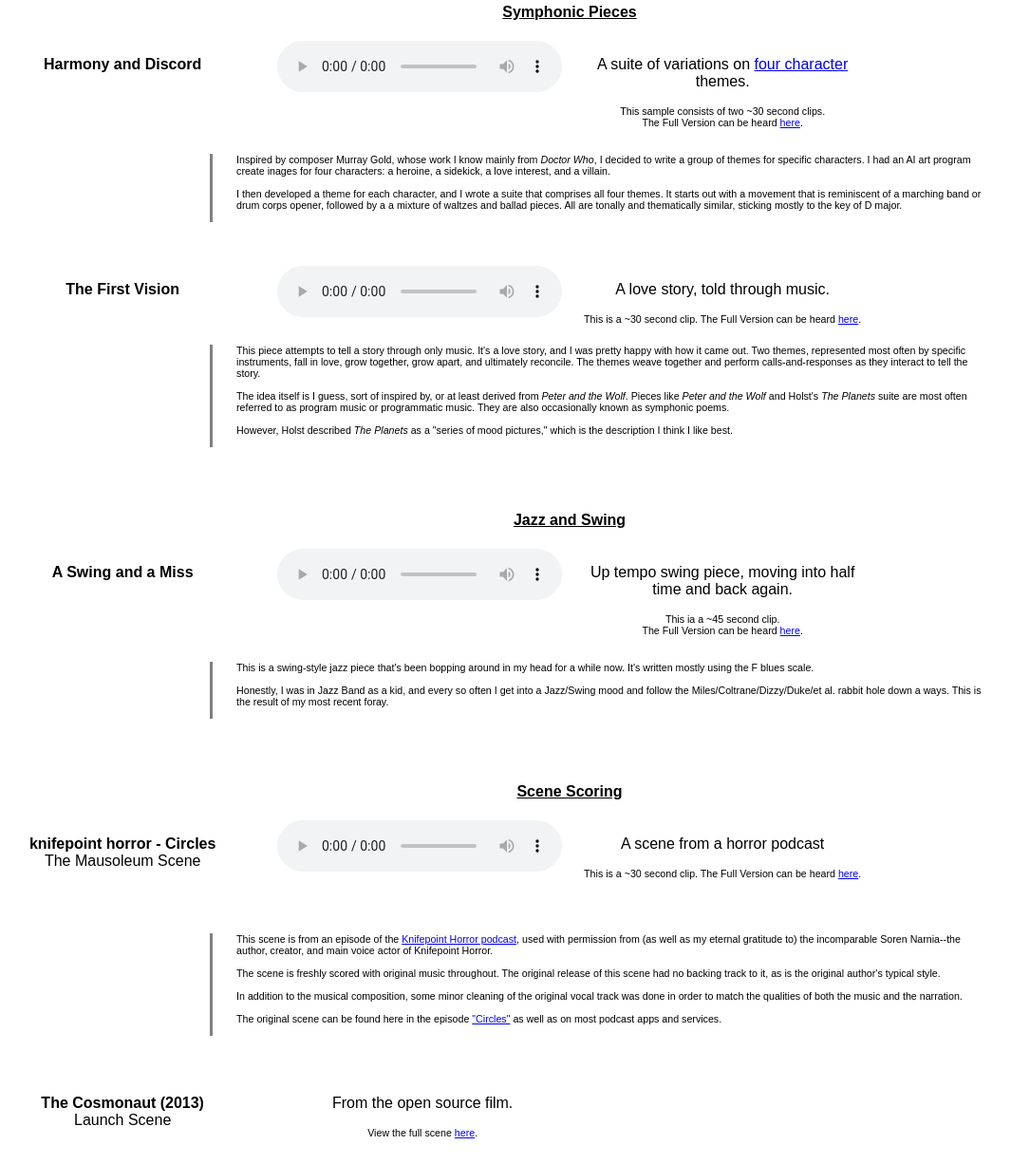
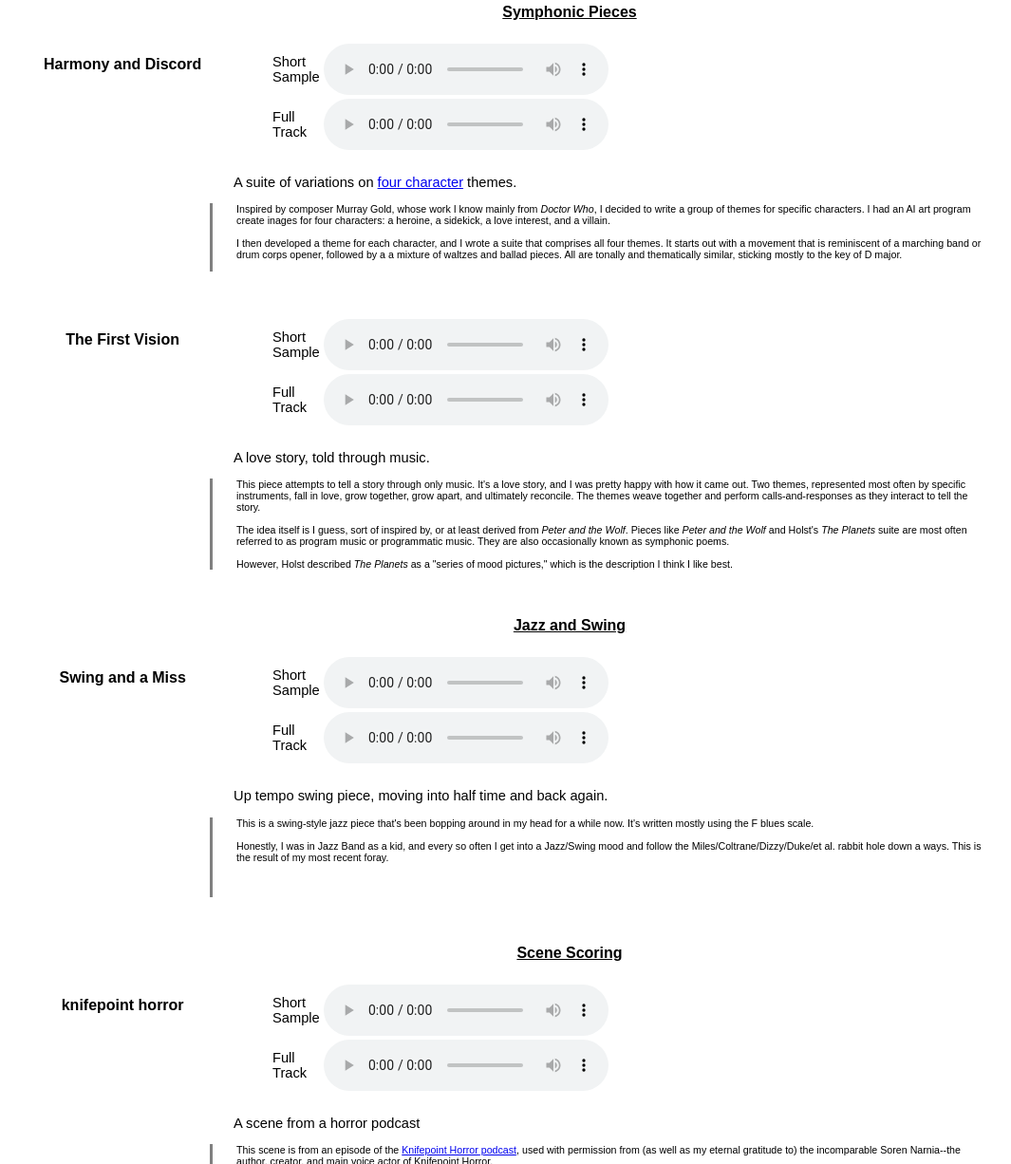
Before and after one commit to vanhornep/vanhornep.github.io, a plain HTML site: page index.html in a window 1280 px wide. Shown: the part 420-1646 px from the top of the page at 95% size, without its empty margins (40-1105 px from the left). Drawn offline with Linux system fonts and the light colour scheme.

Commit message:
Update index.html

```diff
--- a/index.html
+++ b/index.html
@@ -31,8 +31,12 @@
 		}
 
 		p.c {
-			text-align: center;
-			font-size: 9pt;
+			margin-left: 20%;
+			padding-left: 2%;
+			margin-right: 15%;
+			border-style: none none none none;
+			font-size: 11pt;
+			text-align: left;
 		}
 
 		.container {
@@ -78,6 +82,11 @@
 			text-align: center;
 			}
 
+		table, th, td {
+  			border:0px;
+			font-family: Arial, Helvetica, sans-serif;
+			font-size: 11pt;
+			}
 
 	</style>
 
@@ -96,144 +105,144 @@
 	<h4><u>Symphonic Pieces</u></h4>
 
 	<div class="column mid">
-
 		<p>
 			<b>Harmony and Discord</b>
-			<br> <br>
+			<br><br>
 		</p>
 	</div>
-
 	<div class="column mid">
-<audio controls>
+		<table>
+			<tr>
+				<td>Short Sample</td>
+				<td><audio controls>
 				<source src="harm disc clip.mp3" type="audio/mpeg">
 				Your browser does not support the audio element.
-</audio>
-</div>
-
-<div class="column mid">
-<p>A suite of variations on <a href="themes.html">four character</a> themes.</p>
-<p style="font-size:8pt">This sample consists of two ~30 second clips. <br>The Full Version can be heard <a href="https://on.soundcloud.com/BVidY">here</a>.<br><br>
-</p>
-</div>
-
-<br><br><BR><BR><br><br>
-<p class="b">
-	Inspired by composer Murray Gold, whose work I know mainly from <i>Doctor Who</i>, I decided to write a group of
+				</audio></td>
+				</tr>
+			<tr>
+				<td>Full Track</td>
+				<td><audio controls>
+				<source src="harmony and discord.mp3" type="audio/mpeg">
+				Your browser does not support the audio element.
+				</audio></td>
+			</tr>
+		</table>
+	</div><br><br><br><br><br><br><br>
+	<p class="c">A suite of variations on <a href="themes.html">four character</a> themes.
+	<p class="b">	Inspired by composer Murray Gold, whose work I know mainly from <i>Doctor Who</i>, I decided to write a group of
 		themes for specific characters. I had an AI art program create inages for four characters: a heroine, a sidekick,
 		a love interest, and a villain. <br><br>
-
 		I then developed a theme for each character, and I wrote a suite that comprises all four themes.
 		It starts out with a movement that is reminiscent of a marching band or drum corps opener,
 		followed by a a mixture of waltzes and ballad pieces. All are tonally and thematically similar,
 		sticking mostly to the key of D major. <br><br>
-</p>
-	<br><br>
+	</p><br><br>
 
 	<div class="column mid">
-
 		<p>
 			<b>The First Vision</b>
-				<br> <br>
+			<br><br>
 		</p>
 	</div>
-
 	<div class="column mid">
-		<audio controls>
+		<table>
+			<tr>
+				<td>Short Sample</td>
+				<td><audio controls>
 				<source src="first vision clip.mp3" type="audio/mpeg">
 				Your browser does not support the audio element.
-	  </audio>
-	</div>
-
-	<div class="column mid">
-		<p>A love story, told through music.</p>
-		<p style="font-size:8pt">This is a ~30 second clip. The Full Version can be heard <a href="https://on.soundcloud.com/oQM2c1bFEB1SP5eU7">here</a>.
-		</p>
-	</div>
-	<br><br><BR><BR>
-		<p class="b">
-			This piece attempts to tell a story through only music. It's a love story, and I was pretty happy with how it came out. Two themes, represented most often by specific instruments, fall in love, grow together, grow apart, and ultimately reconcile. The themes weave together and perform calls-and-responses as they interact to tell the story. <br> <br>
-
+				</audio></td>
+				</tr>
+			<tr>
+				<td>Full Track</td>
+				<td><audio controls>
+				<source src="the first vision.mp3" type="audio/mpeg">
+				Your browser does not support the audio element.
+				</audio></td>
+			</tr>
+		</table>
+	</div><br><br><br><br><br><br><br>
+	<p class="c">A love story, told through music.
+	<p class="b">This piece attempts to tell a story through only music. It's a love story, and I was pretty happy with
+		how it came out. Two themes, represented most often by specific instruments, fall in love, grow together, grow apart,
+		and ultimately reconcile. The themes weave together and perform calls-and-responses as they interact to tell the story.
+		<br> <br>
 		The idea itself is I guess, sort of inspired by, or at least derived from <i>Peter and the Wolf</i>. Pieces like
 		<i>Peter and the Wolf</i> and Holst's <I>The Planets</I> suite are most often referred to as program music or
 		programmatic music. They are also occasionally known as symphonic poems.<br><br>
+		However, Holst described <i>The Planets</i> as a "series of mood pictures," which is the description I think
+		I like best.
+	</p><br>
 
-			However, Holst described <i>The Planets</i> as a "series of mood pictures," which is the description I think
-			I like best.<br><br>
-		</p>
-			<br><br>
 	<h4><u>Jazz and Swing</u></h4>
 
 	<div class="column mid">
-
 		<p>
-			<b>A Swing and a Miss</b>
-			<br> <br>
+			<b>Swing and a Miss</b>
+			<br><br>
 		</p>
 	</div>
-
 	<div class="column mid">
-<audio controls>
+		<table>
+			<tr>
+				<td>Short Sample</td>
+				<td><audio controls>
 				<source src="swing miss clip.mp3" type="audio/mpeg">
 				Your browser does not support the audio element.
-</audio>
-</div>
-
-<div class="column mid">
-<p>Up tempo swing piece, moving into half time and back again.</p>
-<p style="font-size:8pt">This ia a ~45 second clip. <br>The Full Version can be heard <a href="https://on.soundcloud.com/BKEUQ">here</a>.<br><br>
-</p>
-</div>
-
-<br><br><BR><BR><br><br>
-<p class="b">
-	This is a swing-style jazz piece that's been bopping around in my head for a while now. It's written mostly using the F blues scale. <br><br>
+				</audio></td>
+				</tr>
+			<tr>
+				<td>Full Track</td>
+				<td><audio controls>
+				<source src="swing and a miss.mp3" type="audio/mpeg">
+				Your browser does not support the audio element.
+				</audio></td>
+			</tr>
+		</table>
+	</div><br><br><br><br><br><br><br>
+	<p class="c">Up tempo swing piece, moving into half time and back again.
+	<p class="b">This is a swing-style jazz piece that's been bopping around in my head for a while now. It's written mostly using the F blues scale. <br><br>
 		Honestly, I was in Jazz Band as a kid, and every so often I get into a Jazz/Swing mood and follow the Miles/Coltrane/Dizzy/Duke/et al. rabbit hole down a ways. This is the result of my most recent foray.<br><br>
-	</p>
 		<br><br>
-
-
-
-
+	</p><br>
 
 		<h4>
 			<u>Scene Scoring</u>
 		</h4>
 
 		<div class="column mid">
-
 			<p>
-				<b>knifepoint horror - Circles</b><br>
-				The Mausoleum Scene
-				<br> <br>
+				<b>knifepoint horror</b>
+				<br><br>
 			</p>
 		</div>
 		<div class="column mid">
-			<audio controls>
+			<table>
+				<tr>
+					<td>Short Sample</td>
+					<td><audio controls>
 					<source src="kh - circles scored clip.mp3" type="audio/mpeg">
 					Your browser does not support the audio element.
-		  </audio>
-		</div>
-
-		<div class="column mid">
-			<p>A scene from a horror podcast</p>
-			<p style="font-size:8pt">This is a ~30 second clip. The Full Version can be heard <a href="https://on.soundcloud.com/JiwSbgh9iwLdBQMb7">here</a>.</p>
-		</div>
-		<br><br><BR><BR><br><br>
-
-		<p class="b">
-			This scene is from an episode of the <a href="https://knifepointhorror.libsyn.com/">Knifepoint Horror podcast</a>, used with permission from (as well as my eternal gratitude to) the incomparable Soren Narnia--the author, creator, and main voice actor of Knifepoint Horror.<br><br>
+					</audio></td>
+					</tr>
+				<tr>
+					<td>Full Track</td>
+					<td><audio controls>
+					<source src="kh - circles - with bg music.mp3" type="audio/mpeg">
+					Your browser does not support the audio element.
+					</audio></td>
+				</tr>
+			</table>
+		</div><br><br><br><br><br><br><br>
+		<p class="c">A scene from a horror podcast
+		<p class="b">			This scene is from an episode of the <a href="https://knifepointhorror.libsyn.com/">Knifepoint Horror podcast</a>, used with permission from (as well as my eternal gratitude to) the incomparable Soren Narnia--the author, creator, and main voice actor of Knifepoint Horror.<br><br>
 			The scene is freshly scored with original music throughout. The original release of this scene had no backing track to it, as is the original author's typical style.<br><br>
 			In addition to the musical composition, some minor cleaning of the original vocal track was done in order to match the qualities of both the music and the narration.<br><br>
 			The original scene can be found here in the episode <a href="https://knifepointhorror.libsyn.com/circles">"Circles"</a> as well as on most podcast apps and	services.<br><br>
-			</p>
 			<br><br>
-
-
-
-
+		</p><br><br>
 
 			<div class="column mid">
-
 					<p>
 						<b>The Cosmonaut (2013)</b><br>
 						Launch Scene
@@ -258,7 +267,7 @@
 
 							<p>
 								<b>Sintel (2010)</b><br>
-								<br> <br> Rescored Scene
+								Rescored Scene
 							</p>
 					</div>
 						<div class="column mid">
```
Lines whose indentation alone changed are shown as unchanged.
